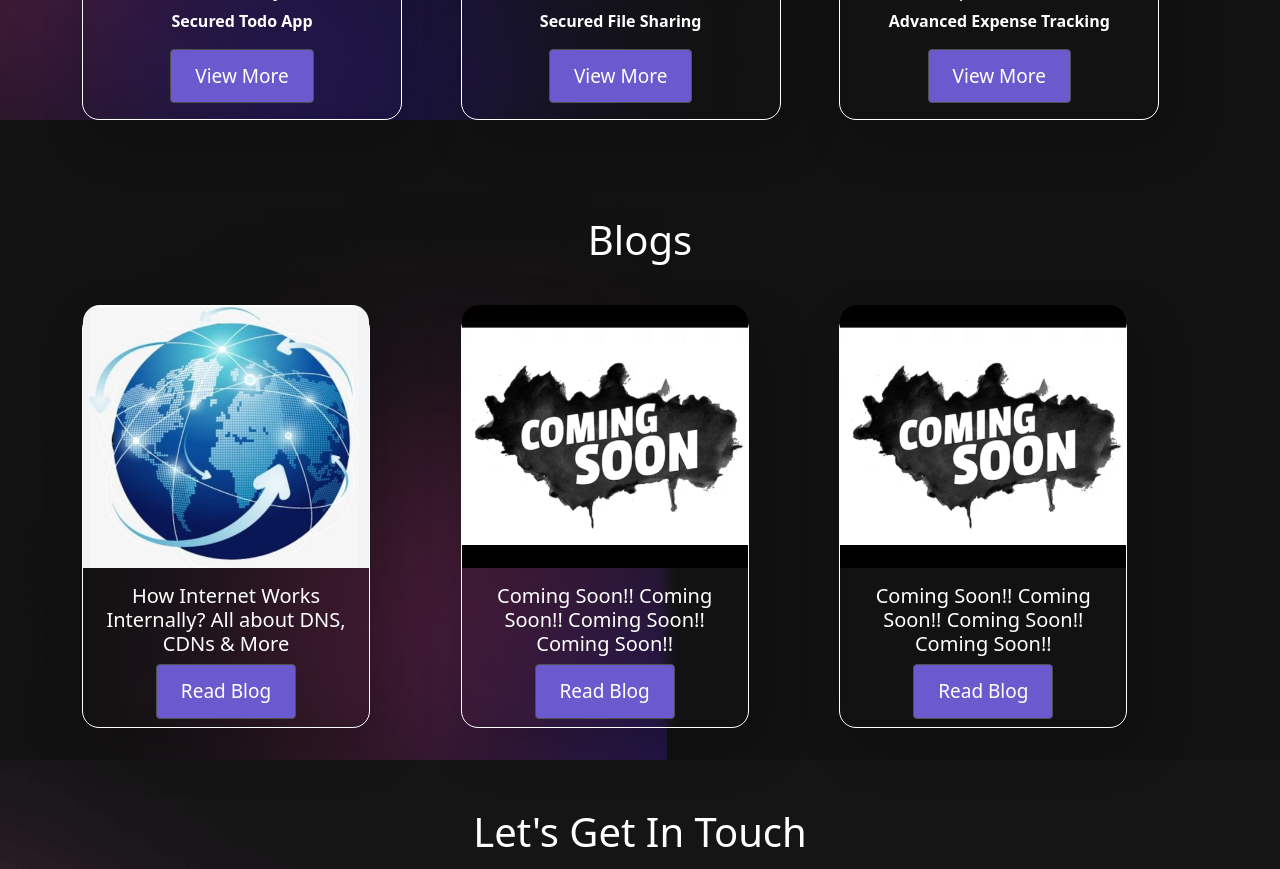
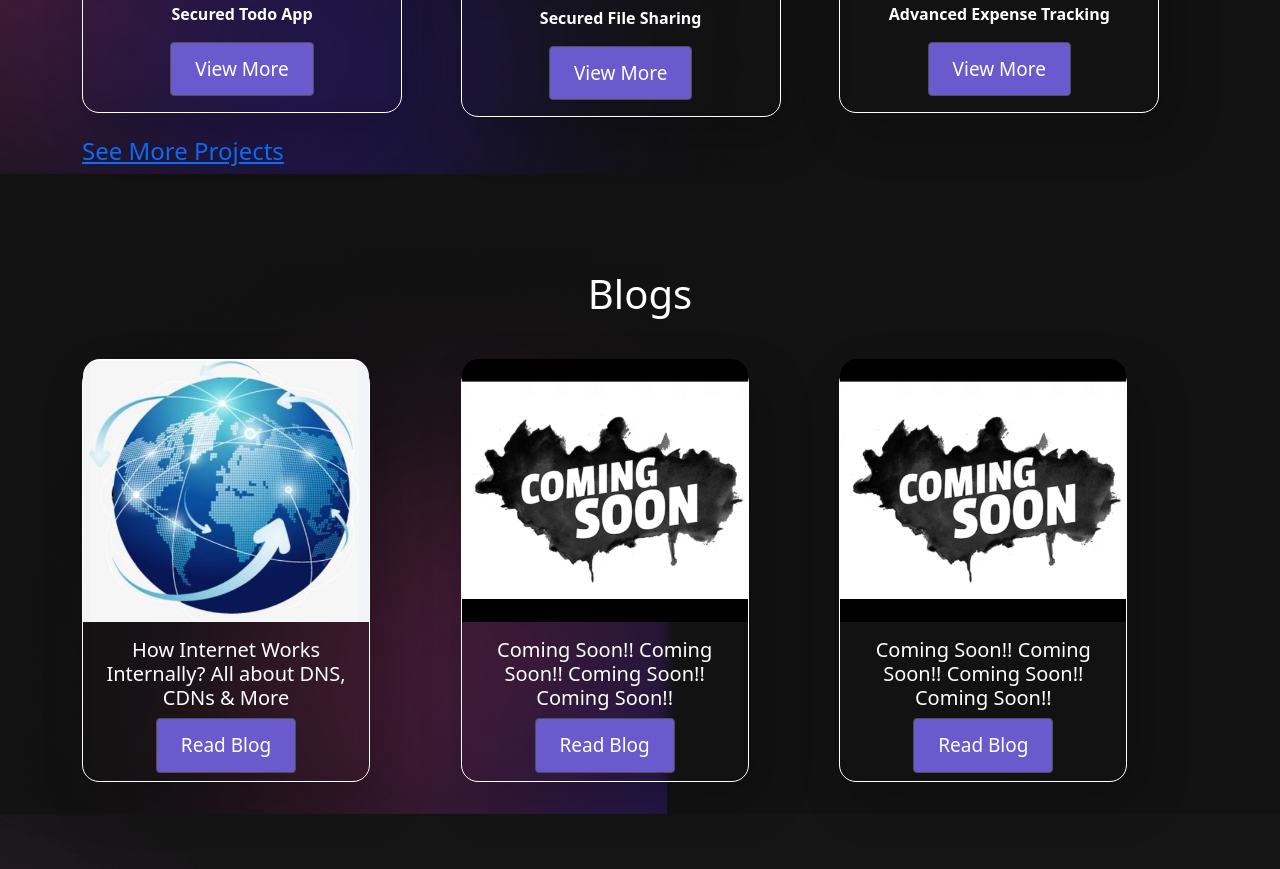
Before and after one commit to PrathamPatel010/Developer-Portfolio, a React (Vite) app: page / in a window 1280 px wide. Shown: the part 2220-3089 px from the top of the page. Built offline with nearby package versions, Linux system fonts and the light colour scheme.

Commit message:
new video links added

```diff
--- a/src/App.css
+++ b/src/App.css
@@ -260,7 +260,7 @@ nav.navbar .navbar-toggler-icon:after {
 .card-project {
     margin-top: 1rem;
     width: 20rem;
-    height: 31.5rem;
+    height: fit-content;
     background-color: transparent;
     color: #fff;
 }
--- a/src/components/Projects.jsx
+++ b/src/components/Projects.jsx
@@ -24,9 +24,13 @@ const Projects = () => {
                                     </Col>
                                 ))
                             }
+                            <div className="d-flex justify-content-start">
+                                <h4><a href="/projects">See More Projects</a></h4>
+                            </div>
                         </div>
                     </Row>
                 </Container>
+
             </section>
         </>
     )
--- a/src/data/projects.js
+++ b/src/data/projects.js
@@ -7,7 +7,7 @@ const projects = [{
         projectIndex: 1,
         name: 'TaskEasy',
         description: 'Secured Todo App',
-        url: 'https://www.youtube.com/embed/w18UpUAkA-c?si=fEdsRyR-rRaBWnqh',
+        url: 'https://www.youtube.com/embed/-jcvJi0UmZg?si=OSd2n4gP2_oN8SLV',
         moreinfo: `
         <h2>About The Project</h2>
         <p>Link to GitHub Code Repository: <a href="http://github.com/PrathamPatel010/TaskEasy">View Code</a></p>
```
